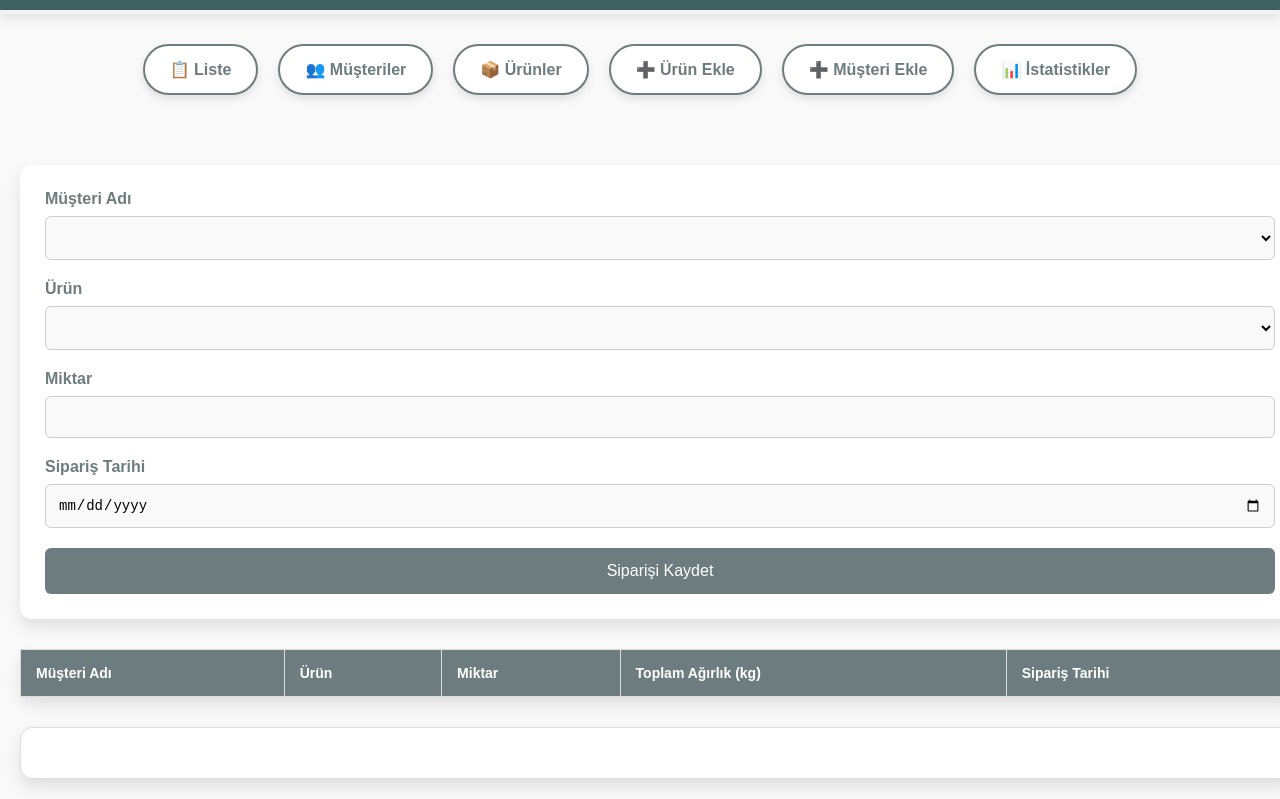
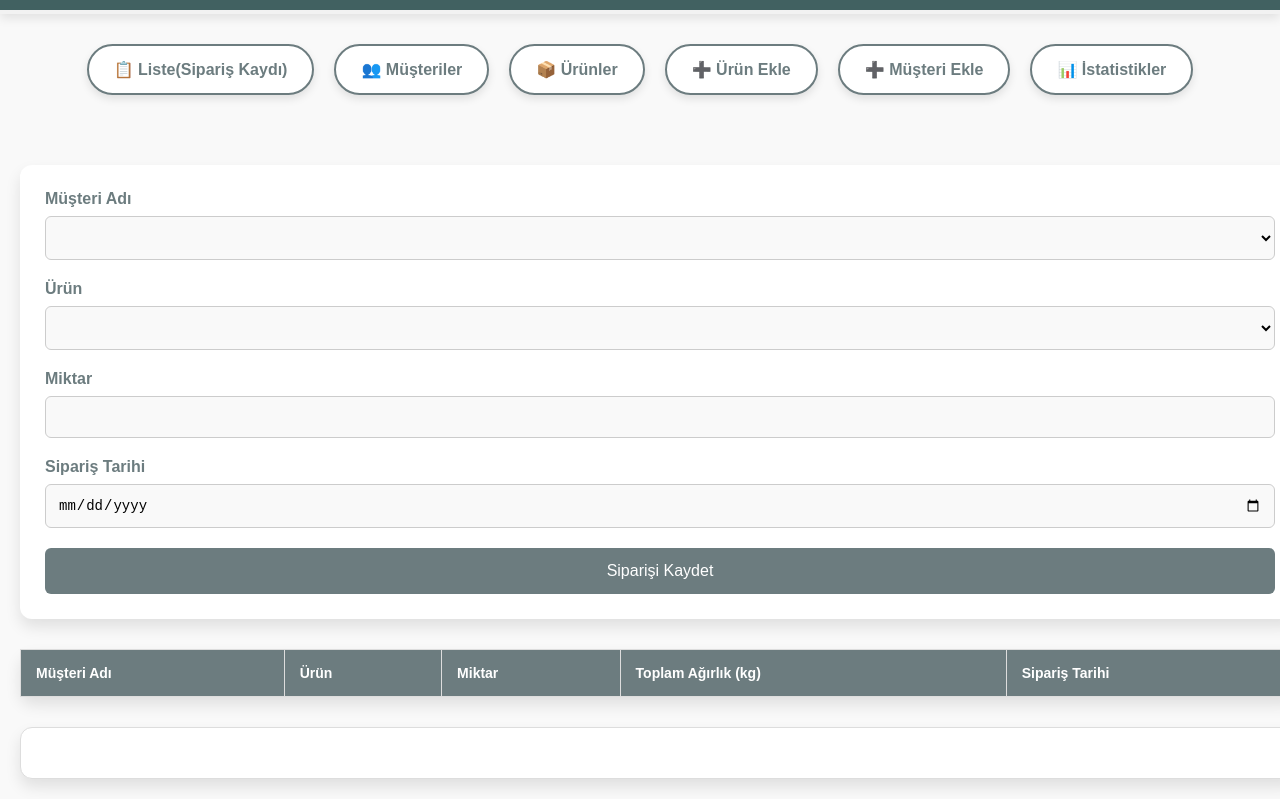
Before and after one commit to osmanergun42/mayplastik, a plain HTML site: page index.html in a window 1280 px wide. Shown: the part 74-873 px from the top of the page. Drawn offline with Linux system fonts and the light colour scheme; no server answers.

Commit message:
Update index.html

```diff
--- a/index.html
+++ b/index.html
@@ -209,7 +209,7 @@
         <h1>MAY Plastik Siparişler</h1>
     </header>
     <div class="menu-buttons">
-        <a href="liste.html" class="menu-btn" >📋 Liste</a>
+        <a href="liste.html" class="menu-btn" >📋 Liste(Sipariş Kaydı)</a>
         <a href="musteriler.html" class="menu-btn" >👥 Müşteriler</a>
         <a href="urunlerebak.html" class="menu-btn" >📦 Ürünler</a>
         <a href="urunler.html" class="menu-btn" >➕ Ürün Ekle</a>
```
